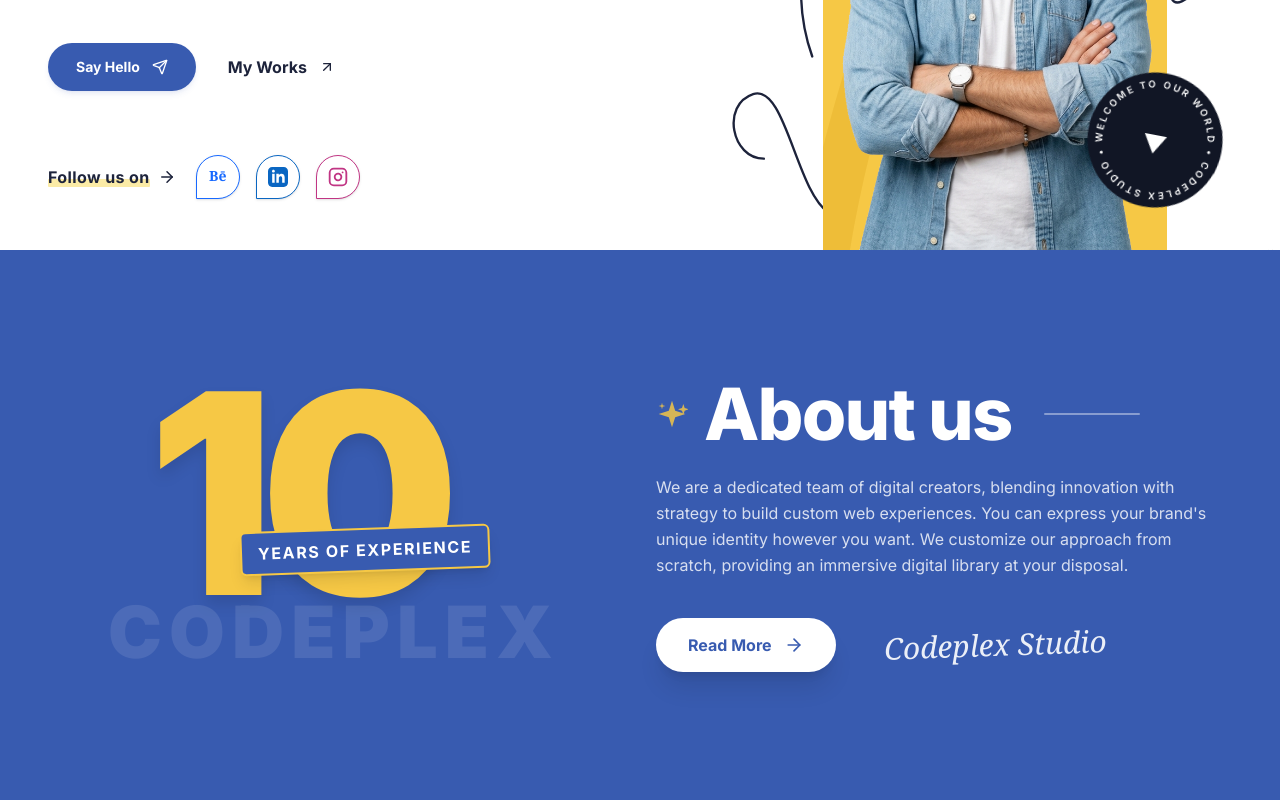
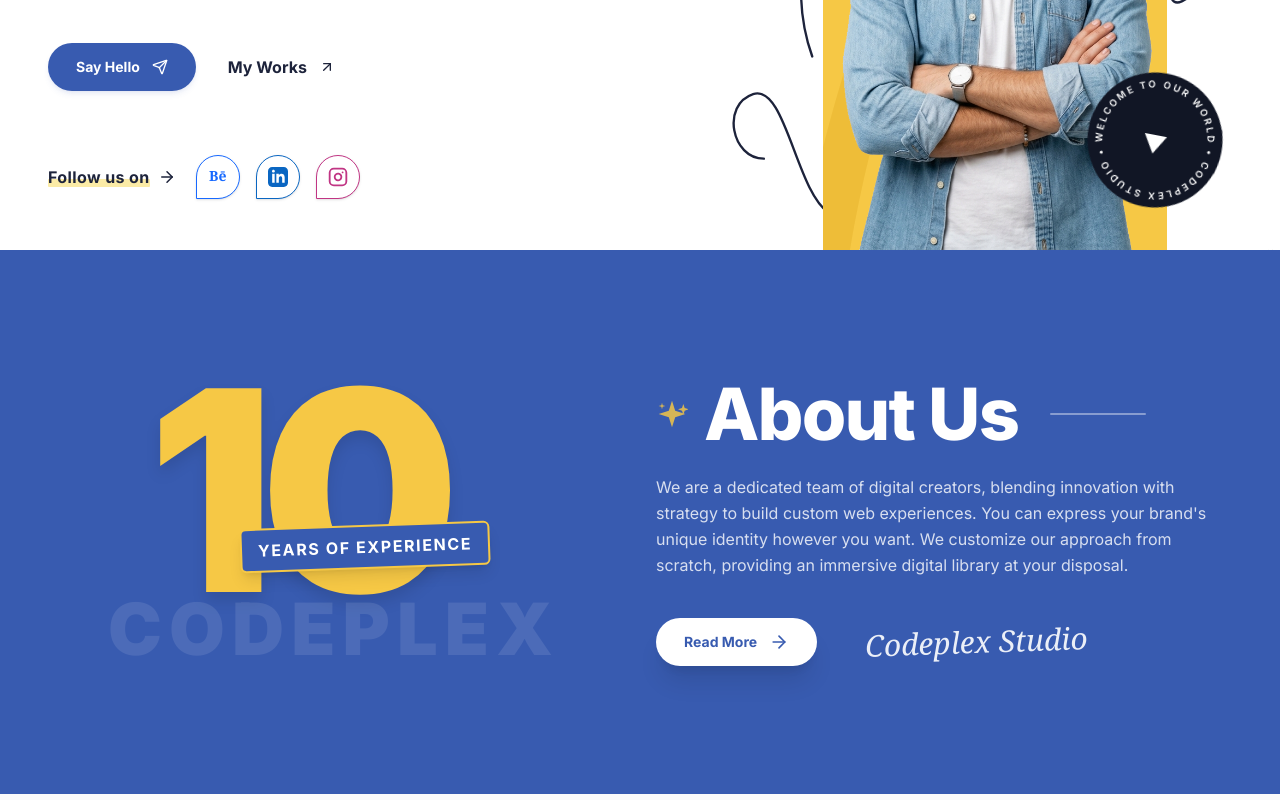
Before and after one commit to Ajaysinghrana24/codeplex-studio-website, a Next.js app: page / in a window 1280 px wide. Shown: the part 442-1242 px from the top of the page. Built offline with nearby package versions, Linux system fonts and the light colour scheme.

Commit message:
minor change

```diff
--- a/components/About.tsx
+++ b/components/About.tsx
@@ -44,7 +44,7 @@
               <path d="M4.5 3.5L5 5.5L7 6L5 6.5L4.5 8.5L4 6.5L2 6L4 5.5L4.5 3.5Z" fill="currentColor" />
             </svg>
             <h3 className="text-5xl sm:text-6xl lg:text-[72px] font-extrabold tracking-tight leading-none">
-              About us
+              About Us
             </h3>
             <span className="hidden sm:block w-24 h-[2px] bg-white/40 ml-4 rounded-full"></span>
           </div>
@@ -59,7 +59,7 @@
 
             <Link
               href="#about"
-              className="h-[54px] px-8 inline-flex items-center justify-center gap-3 bg-white hover:bg-zinc-100 text-[#385bb0] font-bold rounded-full transition-all duration-300 shadow-xl active:scale-95 text-base group"
+              className="h-[48px] px-7 inline-flex items-center justify-center gap-3 bg-white hover:bg-zinc-100 text-[#385bb0] font-bold rounded-full transition-all duration-300 shadow-xl active:scale-95 text-sm group"
             >
               <span>Read More</span>
               <ArrowRight className="w-5 h-5 group-hover:translate-x-1 transition-transform" />
```
